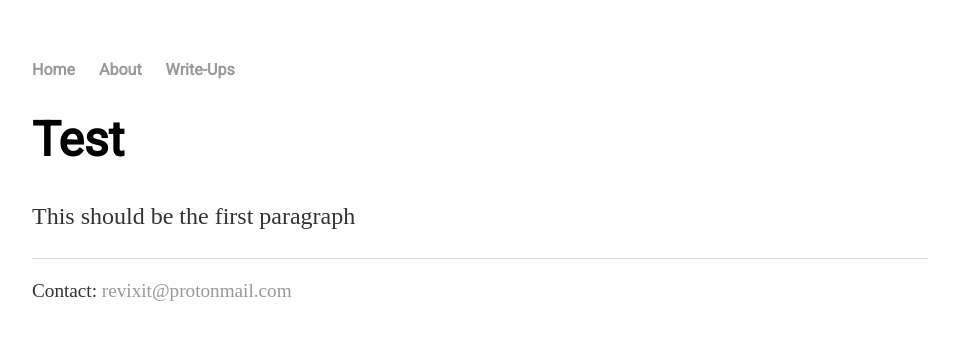
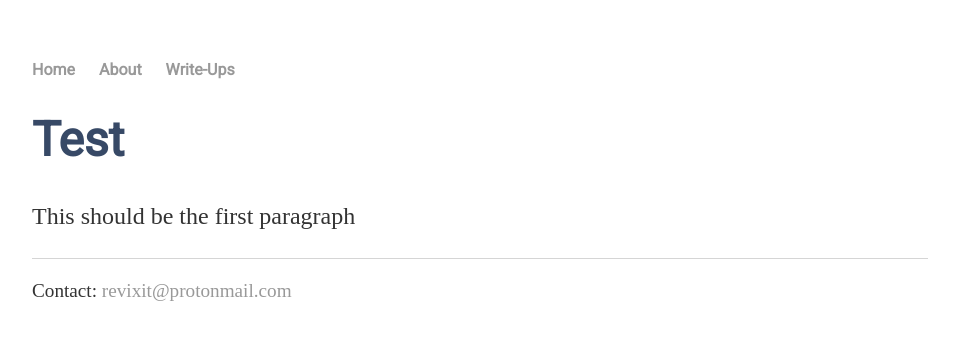
Before and after one commit to takaya1337/takaya1337.github.io, a Jekyll site: the page built from index.html, in a window 1280 px wide. Shown: the top 340 px of the page, without its empty margins (160-1119 px from the left). Built offline with Jekyll 4.4.1, drawn with Linux system fonts in a browser that asks for light colours.

Commit message:
Update main.css

```diff
--- a/css/main.css
+++ b/css/main.css
@@ -1,6 +1,7 @@
 body {
     margin: 60px auto;
     width: 70%;
+    color: #374966;
 }
 nav ul, footer ul {
     font-family: 'Roboto', sans-serif;
```
